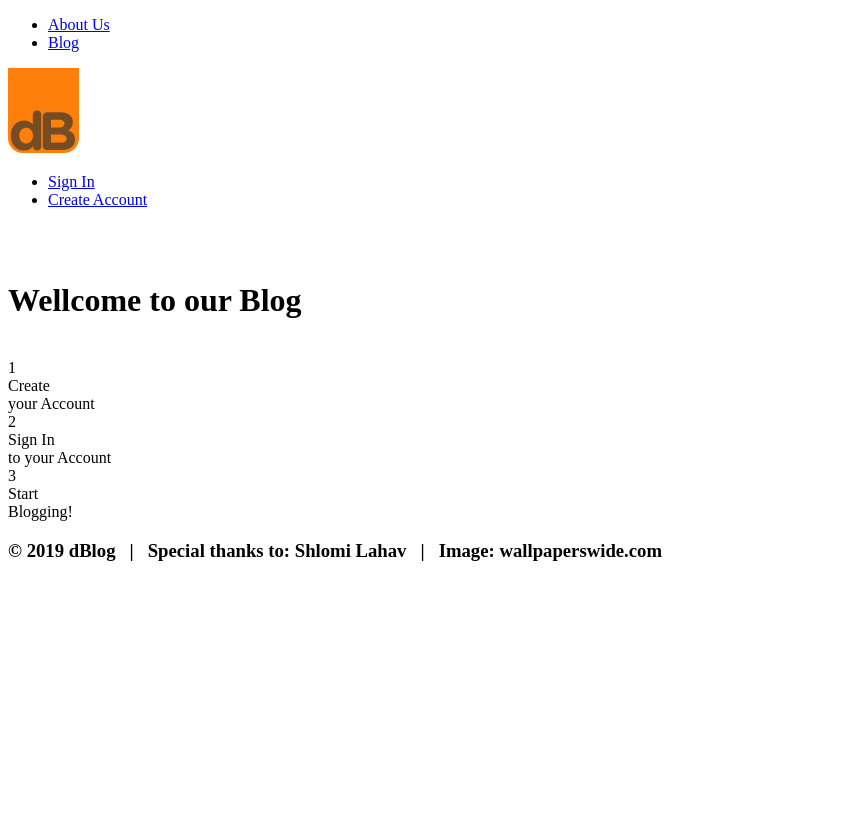
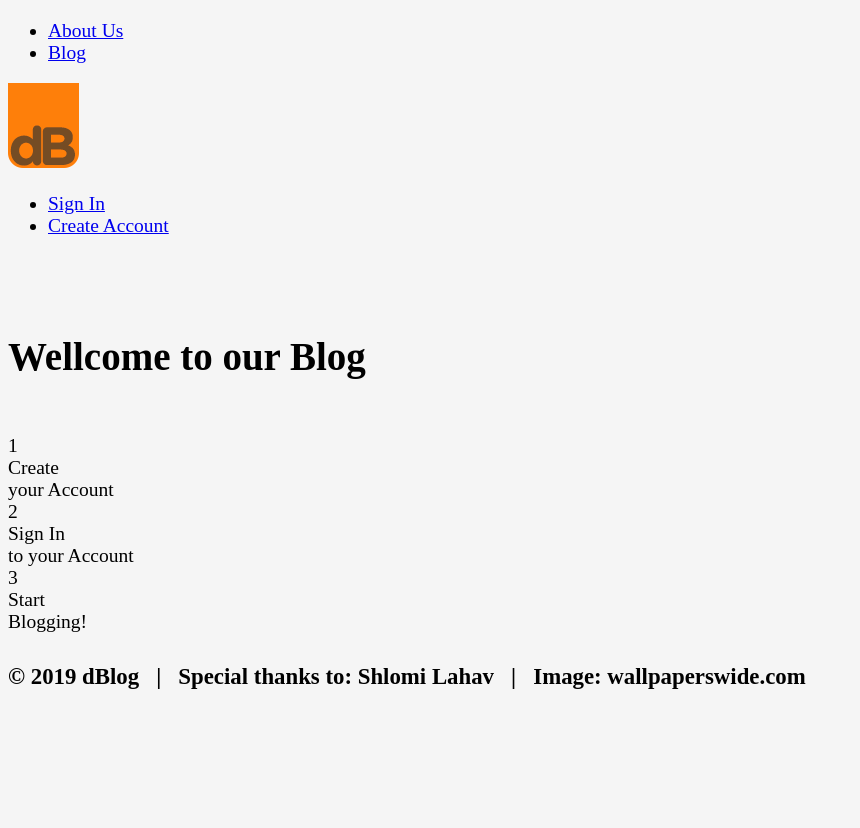
Before and after one commit to DorKatzir/dblog, a PHP site: page / in a window 1280 px wide. Shown: the whole page, without its empty margins (0-860 px from the left). Before the commit the page ends 561 px from the top, so only its background shows below. Run offline with PHP 8.4, Linux system fonts and the light colour scheme; some libraries are stand-ins or nearby versions.

Commit message:
fluid text sass mixin added

```diff
--- a/css/main.css
+++ b/css/main.css
@@ -3,6 +3,60 @@
 * {
   -webkit-box-sizing: border-box;
           box-sizing: border-box;
+}
+
+body {
+  background-color: whitesmoke;
+  height: 100vh;
+  overflow-x: hidden;
+}
+
+body {
+  font-size: 14px;
+}
+
+@media screen and (min-width: 320px) {
+  body {
+    font-size: calc(0.57361vw + 12.16444px);
+  }
+}
+
+@media screen and (min-width: 1366px) {
+  body {
+    font-size: 20px;
+  }
+}
+
+/* Multiple properties with same values */
+h1,
+h2,
+h3,
+h4,
+h5 {
+  padding-top: 0rem;
+  padding-bottom: 0rem;
+}
+
+@media screen and (min-width: 20rem) {
+  h1,
+  h2,
+  h3,
+  h4,
+  h5 {
+    padding-top: calc(1vw - 0.2rem);
+    padding-bottom: calc(1vw - 0.2rem);
+  }
+}
+
+@media screen and (min-width: 70rem) {
+  h1,
+  h2,
+  h3,
+  h4,
+  h5 {
+    padding-top: 0.5rem;
+    padding-bottom: 0.5rem;
+  }
 }
 
 /*///////////////// Navigation ///////////////////////////*/
--- a/css/main.scss
+++ b/css/main.scss
@@ -1,3 +1,42 @@
+@mixin interpolate($properties, $min-screen, $max-screen, $min-value, $max-value) {
+    & {
+        @each $property in $properties {
+            #{$property}: $min-value;
+        }
+
+        @media screen and (min-width: $min-screen) {
+            @each $property in $properties {
+                #{$property}: calc-interpolation($min-screen, $min-value, $max-screen, $max-value);
+            }
+        }
+
+        @media screen and (min-width: $max-screen) {
+            @each $property in $properties {
+                #{$property}: $max-value;
+            }
+        }
+    }
+}
+
+// Requires the calc-interpolation function which can also be used independently
+
+@function calc-interpolation($min-screen, $min-value, $max-screen, $max-value) {
+    $a: ($max-value - $min-value) / ($max-screen - $min-screen);
+    $b: $min-value - $a * $min-screen;
+
+    $sign: "+";
+
+    @if ($b < 0) {
+        $sign: "-";
+        $b: abs($b);
+    }
+
+    @return calc(#{$a*100}vw #{$sign} #{$b});
+}
+
+
+
+
 /*///////////////// GENERAL SETTINGS ///////////////////////////*/
 
 @import url('https://fonts.googleapis.com/css?family=Lato:400,700&subset=latin-ext');
@@ -7,9 +46,21 @@
     box-sizing: border-box;
 }
 
-body {}
+body {
+    @include interpolate(font-size, 320px, 1366px, 14px, 20px);
+    background-color: whitesmoke;
+    height: 100vh;
+    overflow-x: hidden;
+}
 
-
+/* Multiple properties with same values */
+h1,
+h2,
+h3,
+h4,
+h5 {
+    @include interpolate((padding-top, padding-bottom), 20rem, 70rem, 0rem, .5rem);
+}
 
 
 
--- a/tpl/header.php
+++ b/tpl/header.php
@@ -26,6 +26,7 @@
             </ul>
         </nav>
 
+
       <div class="succ">
       <?php if( isset($_GET['sm']) ): ?>
         <div class="sm-box">
@@ -33,5 +34,8 @@
         </div>
       <?php endif; ?>
      </div>
+
+
+
     </header>
     <br><br>
```
